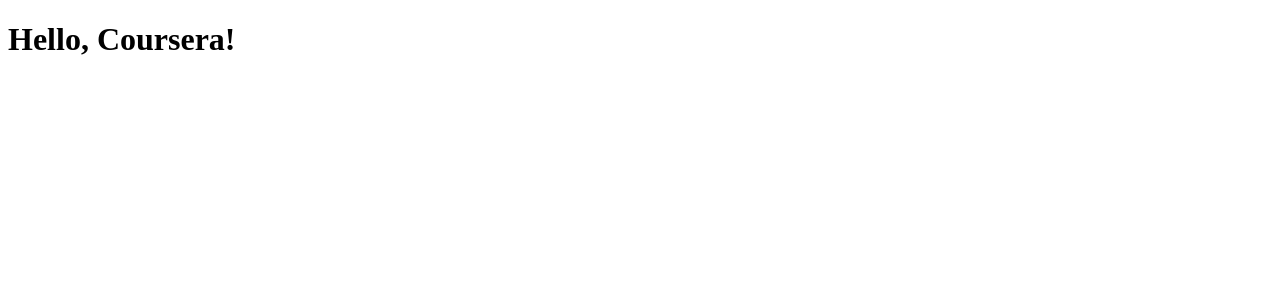
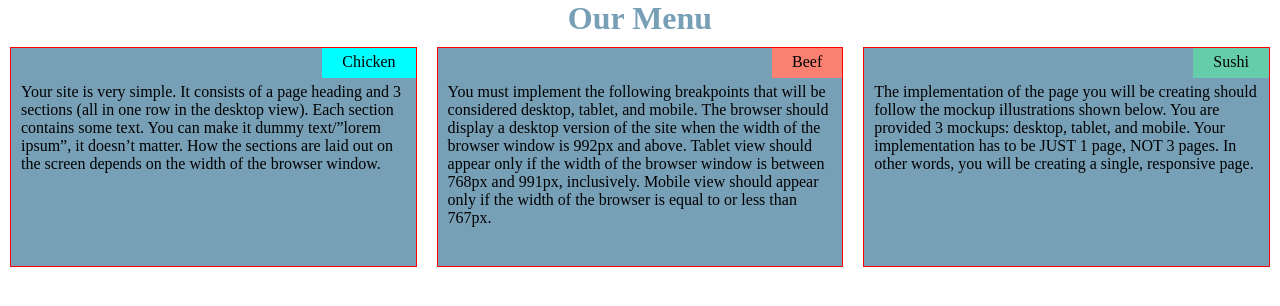
Before and after one commit to cs50Mu/coursera-frontend, a plain HTML site: page module2-solution/index.html in a window 1280 px wide. Drawn offline with Linux system fonts and the light colour scheme.

Commit message:
assignment 2 completed

```diff
--- /dev/null
+++ b/module2-solution/css/style.css
@@ -0,0 +1,83 @@
+h1 {
+    color: #77a0b7;
+    text-align: center;
+}
+
+* {
+    box-sizing: border-box;
+    padding: 0;
+    margin: 0;
+}
+
+p {
+    margin: 35px 10px 10px 10px;    /* to make it away from the section-title */
+}
+
+div.wrapper {
+    float:left;
+/*    border: 1px green solid; */
+}
+
+section {
+    position: relative;
+    border: 1px red solid;
+    background-color: #77a0b7;
+    margin: 10px;
+    height: 220px;
+}
+
+.section-title {
+    position: absolute;
+    top: 0;
+    right: 0;
+    height: 30px;
+    padding: 5px 20px;
+}
+
+#t1 {
+    background-color: #00ffff;
+}
+
+#t2 {
+    background-color: #fa8072;
+}
+
+#t3 {
+    background-color: #66cdaa;
+}
+
+@media (min-width: 992px) {
+    #p1 {
+        width: 33.33%;
+    }
+    #p2 {
+        width: 33.33%;
+    }
+    #p3 {
+        width: 33.33%
+    }
+}
+
+@media (min-width: 768px) and (max-width: 991px) {
+    #p1 {
+        width: 50%;
+    }
+    #p2 {
+        width: 50%;
+    }
+    #p3 {
+        width: 100%;
+    }
+}
+
+@media (max-width: 767px) {
+    #p1 {
+        width: 100%;
+    }
+    #p2 {
+        width: 100%;
+    }
+    #p3 {
+        width: 100%;
+    }
+}
--- a/module2-solution/index.html
+++ b/module2-solution/index.html
@@ -2,9 +2,48 @@
 <html>
 <head>
 	<title>Hello,Coursera</title>
+	<link rel="stylesheet" type="text/css" href="css/style.css">
 </head>
 <body>
-<h1>Hello, Coursera!</h1>
+<h1>Our Menu</h1>
+
+<div class="wrapper" id="p1">
+    <section>
+        <div class="section-title" id="t1">
+            Chicken
+        </div>
+        <p>
+            Your site is very simple. It consists of a page heading and 3 sections (all in one row in the desktop view). Each section contains some text. You can make it dummy text/”lorem ipsum”, it doesn’t matter. How the sections are laid out on the screen depends on the width of the browser window.
+        </p>
+    </section>
+</div>
+
+<div class="wrapper" id="p2">
+    <section>
+        <div class="section-title" id="t2">
+            Beef
+        </div>
+        <p>
+            You must implement the following breakpoints that will be considered desktop, tablet, and mobile. The browser should display a desktop version of the site when the width of the browser window is 992px and above. Tablet view should appear only if the width of the browser window is between 768px and 991px, inclusively. Mobile view should appear only if the width of the browser is equal to or less than 767px.
+        </p>
+    </section>
+</div>
+
+<div class="wrapper" id="p3">
+  <section>
+        <div class="section-title" id="t3">
+            Sushi
+        </div>
+      <p>
+            The implementation of the page you will be creating should follow the mockup illustrations shown below. You are provided 3 mockups: desktop, tablet, and mobile. Your implementation has to be JUST 1 page, NOT 3 pages. In other words, you will be creating a single, responsive page.
+    </p>
+  </section>
+</div>
+
+<!--<article>
+    Pay attention to the spacing shown in the mockup illustrations. Note the spacing between sections (both horizontal and vertical). Note the horizontal spacing between the edges of the section and the edges of the browser window. Also, note the spacing between the dummy text in each section and the edges of the section. Lastly, make sure the dummy text is “pushed down” enough so it doesn’t overlap the section title region.
+</article> -->
+</div>
 
 </body>
 </html>
```
